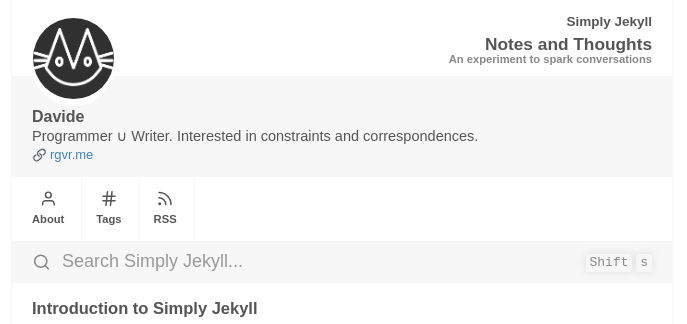
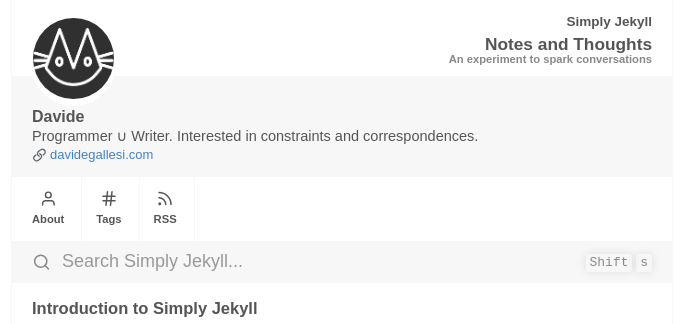
Before and after one commit to davidegallesi/marginalia, a Jekyll site: the page built from index.md, in a window 1280 px wide. Shown: the top 324 px of the page, without its empty margins (298-985 px from the left). Built offline with Jekyll 4.4.1, drawn with Linux system fonts in a browser that asks for light colours.

Commit message:
Modified by www.SourceFiles.app

```diff
--- a/_config.yml
+++ b/_config.yml
@@ -59,17 +59,17 @@ user:
   bio: Programmer ∪ Writer. Interested in constraints and correspondences.
   email:
   photo: /assets/img/zencat.png
-  alt_link: rgvr.me
+  alt_link: davidegallesi.com
   social: # just leave the field blank or type in null, if you don't have a
           # particular social media account and it won't appear
     enabled: false  # turn this to true
-    twitter:
-    github:
-    youtube:
-    linkedin:
-    twitch:
-    facebook:
-    instagram:
+    twitter: null
+    github: null
+    youtube: null
+    linkedin: null
+    twitch: null
+    facebook: null
+    instagram: null
 
 
 
```
